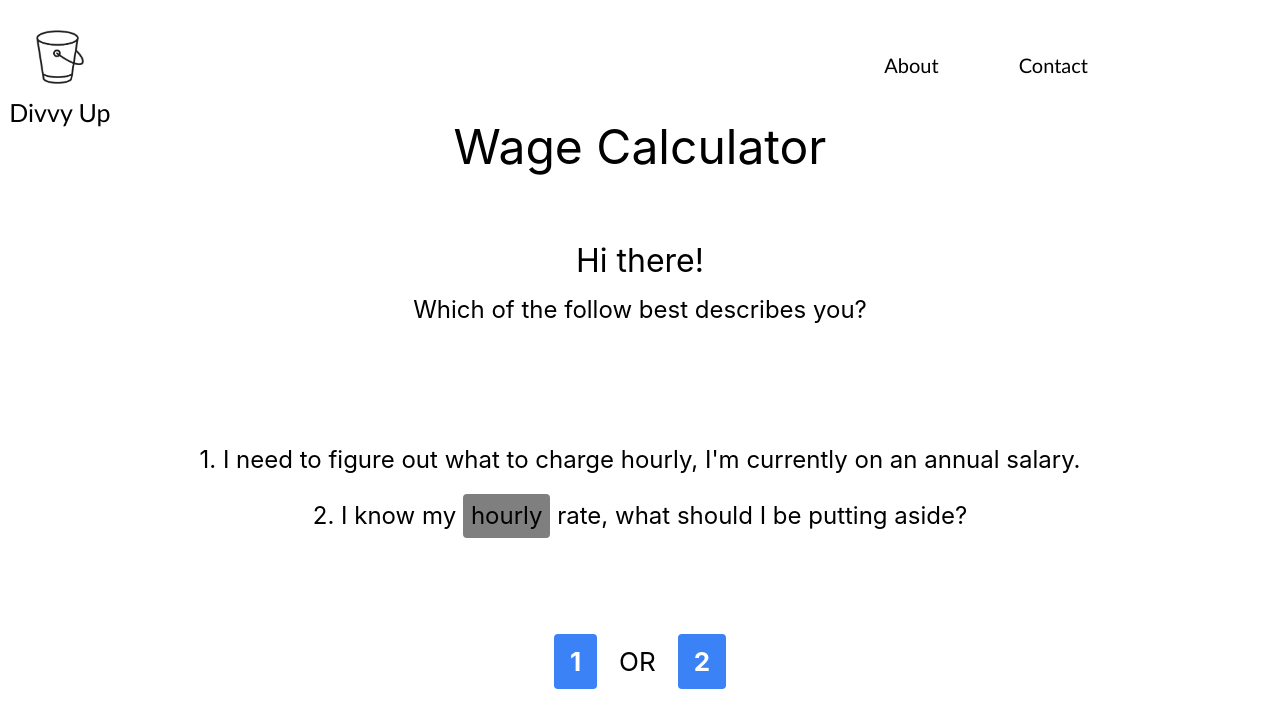
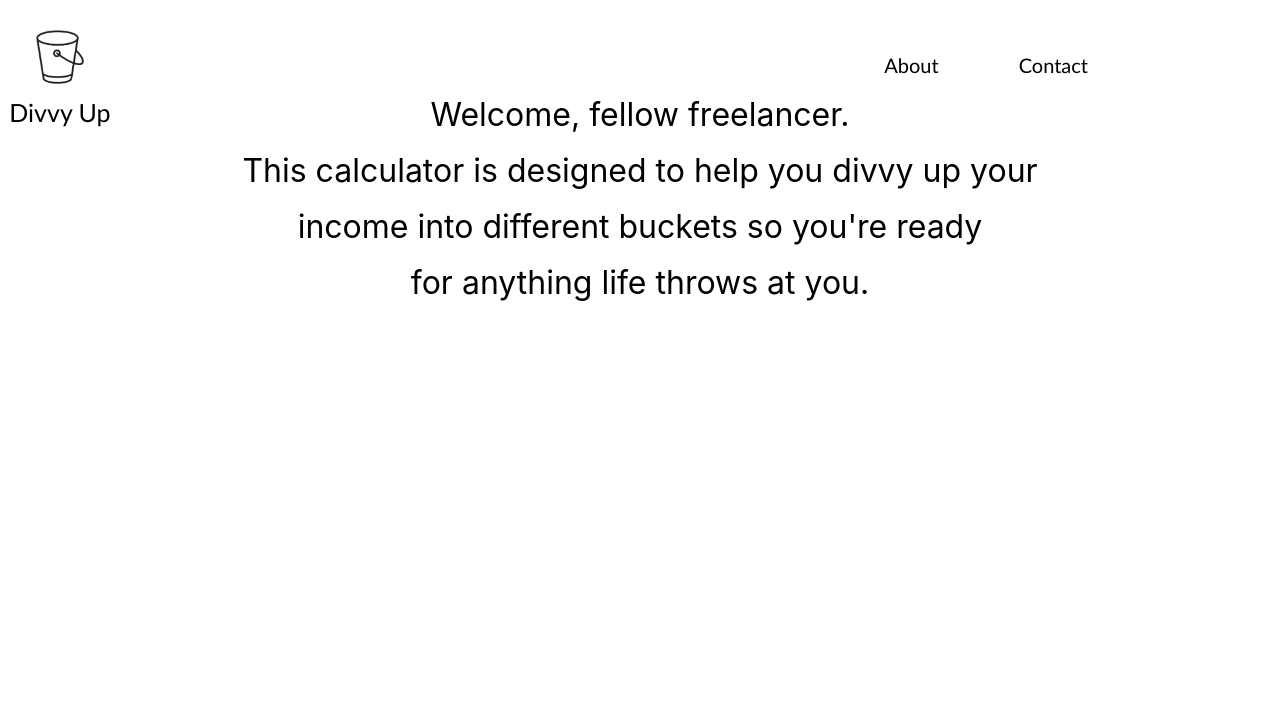
Before and after one commit to martinwheeler/wage-calculator, a React (Create React App) app: page / in a window 1280 px wide. Shown: the top 728 px of the page. Built offline with nearby package versions, Linux system fonts and the light colour scheme.

Commit message:
Home page layout done

```diff
--- a/package.json
+++ b/package.json
@@ -11,6 +11,7 @@
     "downshift": "^7.0.4",
     "react": "^18.2.0",
     "react-dom": "^18.2.0",
+    "react-number-format": "^5.2.2",
     "react-router-dom": "^6.9.0",
     "react-scripts": "5.0.1",
     "sass": "^1.57.1",
--- a/src/App.tsx
+++ b/src/App.tsx
@@ -1,5 +1,5 @@
 import "./App.css";
-import Select from "./Select";
+import Select from "./Components/Select/select";
 import TypingEffect from "./Components/TypingEffect";
 import { Routes, Link, Route, useSearchParams } from "react-router-dom";
 import { ReactNode, useState } from "react";
@@ -63,7 +63,6 @@ function App() {
         element={
           <>
             <div className="App px-2">
-              <div className="title mt-2 sm:mt-6">Wage Calculator</div>
               <Header />
               <Routes>
                 <Route path="/" element={<WelcomeMessage />} />
--- a/src/Components/Button/button.tsx
+++ b/src/Components/Button/button.tsx
@@ -1,5 +1,5 @@
 export const Button = ({ children }: { children: React.ReactNode }) => (
-    <button className="bg-blue-500 hover:bg-blue-700 text-white font-bold py-0.5 px-1 rounded">
+    <button className="bg-blue-400 hover:bg-blue-500 text-white font-semibold py-0.5 px-1 rounded">
         {children}
     </button>
 );
--- a/src/Components/FadeIn/fade-in.tsx
+++ b/src/Components/FadeIn/fade-in.tsx
@@ -3,7 +3,7 @@ import { ReactNode } from "react";
 export const FadeIn = ({
     children,
     className,
-    delay = "4.5s",
+    delay = "6.5s",
     duration = "0.5s",
     ...props
 }: {
--- /dev/null
+++ b/src/Components/Select/select.tsx
@@ -0,0 +1,86 @@
+import Downshift, { useSelect } from "downshift";
+import cx from "classnames";
+import { useEffect, useRef } from "react";
+import './select.scss'
+
+interface Props {
+    items: { value: string }[];
+    onChange: (item: any) => void;
+}
+
+const Select = ({ items, onChange }: Props) => {
+    const mounted = useRef(false);
+    const toggleButtonRef = useRef();
+
+    const itemToString = (i: any) => (i ? i.value : "");
+    const {
+        isOpen,
+        selectedItem,
+        getToggleButtonProps,
+        getMenuProps,
+        highlightedIndex,
+        getItemProps,
+    } = useSelect({
+        items,
+        itemToString,
+    });
+
+    useEffect(() => {
+        onChange(selectedItem?.value || "hour");
+    }, [selectedItem, onChange]);
+
+    useEffect(() => {
+        mounted.current = true;
+
+        if (mounted.current) {
+            console.log(toggleButtonRef.current);
+        }
+    }, []);
+
+    // TODO:
+    // Measure the width of the text and set the width of the menu to that
+    // so that the menu doesn't jump around when the text changes
+
+    return (
+        <div
+            className="inline-flex flex-col"
+            onClick={(e) => {
+                e.preventDefault();
+                e.stopPropagation();
+            }}
+        >
+            <span
+                {...getToggleButtonProps()}
+                className={cx(
+                    "bg-black/50 rounded py-0.25 px-0.5 cursor-pointer min-w-[5rem]",
+                    {
+                        "rounded-b-none": isOpen,
+                    }
+                )}
+            >
+                <span>{selectedItem ? selectedItem.value : "hour"}</span>
+            </span>
+
+            <div className="inline relative">
+                {isOpen && (
+                    <ul {...getMenuProps()} className="absolute bg-black/90 rounded-b">
+                        {items.map((item, index) => (
+                            <li
+                                className={cx("py-0.25 px-0.5 cursor-pointer", {
+                                    "bg-blue-100": highlightedIndex === index,
+                                    "font-bold": selectedItem === item,
+                                })}
+                                key={`${item.value}${index}`}
+                                {...getItemProps({ item, index })}
+                            >
+                                <span>{item.value}</span>
+                            </li>
+                        ))}
+                    </ul>
+                )}
+            </div>
+        </div>
+    );
+};
+
+export default Select;
--- a/src/Components/TypingEffect.tsx
+++ b/src/Components/TypingEffect.tsx
@@ -16,7 +16,7 @@ interface Props {
 
 const TypingEffect = ({
   children,
-  typingSpeed = 60,
+  typingSpeed = 35,
   initialDelay = 5250,
   element = "p",
 }: Props) => {
--- /dev/null
+++ b/src/Components/WelcomeMessage/welcome-message.scss
@@ -0,0 +1,20 @@
+.welcome-input {
+    max-width: 150px;
+    color: black;
+    border-bottom: solid;
+    border-bottom-width: 2px;
+    text-align: center;
+    outline: none;
+}
+
+
+input::-webkit-outer-spin-button,
+input::-webkit-inner-spin-button {
+    -webkit-appearance: none;
+    margin: 0;
+}
+
+/* Firefox */
+input[type=number] {
+    -moz-appearance: textfield;
+}
--- a/src/Components/WelcomeMessage/welcome-message.tsx
+++ b/src/Components/WelcomeMessage/welcome-message.tsx
@@ -4,39 +4,71 @@ import TypingEffect from "../TypingEffect";
 import { Link } from "react-router-dom";
 import { FadeIn } from "../FadeIn/fade-in"
 import { Button } from "../Button/button"
-import Select from "../../Select";
+import Select from "../Select/select";
+import './welcome-message.scss'
+import { NumericFormat } from 'react-number-format';
+
 
 export const WelcomeMessage = () => {
-    const [rateValue, setRateValue] = useState("hourly" as string);
+    const [rateValue, setRateValue] = useState("hour" as string);
 
     return (
         <TypingEffectProvider>
             <div className="mb-2 sm:mb-6">
-                <TypingEffect element="h1">Hi there!</TypingEffect>
+                <TypingEffect element="h1">
+                    Welcome, fellow freelancer.
+                </TypingEffect>
                 <br />
-                <TypingEffect element="h2">
-                    Which of the follow best describes you?
+                <TypingEffect element="h1">
+                    This calculator is designed to help you divvy up your
+                </TypingEffect>
+                <br />
+                <TypingEffect element="h1">
+                    income into different buckets so you're ready
+                </TypingEffect>
+                <br />
+                <TypingEffect element="h1">
+                    for anything life throws at you.
+                </TypingEffect>
+                <br />
+                <TypingEffect element="h5">
+                    (tax, super, sick days and even a quick vaycay)
                 </TypingEffect>
             </div>
             <FadeIn className="answer">
-                1. I need to figure out what to charge hourly, I'm currently on an
-                annual salary.
-            </FadeIn>
-            <FadeIn className="answer z-10">
-                2. I know my{" "}
+                I charge {" "}
+                <NumericFormat
+                    className='welcome-input'
+                    value={0}
+                    thousandSeparator=","
+                    prefix={'$'}
+                />
+                per&nbsp;{" "}
                 <Select
-                    items={[{ value: "hourly" }, { value: "daily" }]}
+                    items={[{ value: "hour" }, { value: "day" }]}
                     onChange={setRateValue}
-                />{" "}
-                rate, what should I be putting aside?
+                />
+                &nbsp; and work {" "}
+                <NumericFormat
+                    className='welcome-input'
+                    value={0}
+                    thousandSeparator=","
+                    prefix={'$'}
+                />
+                {" "} &nbsp;
+                <Select
+                    items={[{ value: "hour" }, { value: "day" }]}
+                    onChange={setRateValue}
+                />&nbsp; per&nbsp;{" "}
+                <Select
+                    items={[{ value: "hour" }, { value: "day" }]}
+                    onChange={setRateValue}
+                />
             </FadeIn>
             <FadeIn className="mt-2 sm:mt-6 mb-2 sm:mb-6">
-                <Link to="/step/1">
-                    <Button>1</Button>
-                </Link>
-                &nbsp;&nbsp;&nbsp;OR&nbsp;&nbsp;&nbsp;
+                {/* &nbsp;&nbsp;&nbsp;OR&nbsp;&nbsp;&nbsp; */}
                 <Link to={`/step/2?rate=${rateValue}`}>
-                    <Button>2</Button>
+                    <Button>Divvy Up</Button>
                 </Link>
             </FadeIn>
         </TypingEffectProvider>
--- a/src/Select.tsx
+++ /dev/null
@@ -1,85 +0,0 @@
-import Downshift, { useSelect } from "downshift";
-import cx from "classnames";
-import { useEffect, useRef } from "react";
-
-interface Props {
-  items: { value: string }[];
-  onChange: (item: any) => void;
-}
-
-const Select = ({ items, onChange }: Props) => {
-  const mounted = useRef(false);
-  const toggleButtonRef = useRef();
-
-  const itemToString = (i: any) => (i ? i.value : "");
-  const {
-    isOpen,
-    selectedItem,
-    getToggleButtonProps,
-    getMenuProps,
-    highlightedIndex,
-    getItemProps,
-  } = useSelect({
-    items,
-    itemToString,
-  });
-
-  useEffect(() => {
-    onChange(selectedItem?.value || "hourly");
-  }, [selectedItem, onChange]);
-
-  useEffect(() => {
-    mounted.current = true;
-
-    if (mounted.current) {
-      console.log(toggleButtonRef.current);
-    }
-  }, []);
-
-  // TODO:
-  // Measure the width of the text and set the width of the menu to that
-  // so that the menu doesn't jump around when the text changes
-
-  return (
-    <div
-      className="inline-flex flex-col"
-      onClick={(e) => {
-        e.preventDefault();
-        e.stopPropagation();
-      }}
-    >
-      <span
-        {...getToggleButtonProps()}
-        className={cx(
-          "bg-black/50 rounded py-0.25 px-0.5 cursor-pointer min-w-[5rem]",
-          {
-            "rounded-b-none": isOpen,
-          }
-        )}
-      >
-        <span>{selectedItem ? selectedItem.value : "hourly"}</span>
-      </span>
-
-      <div className="inline relative">
-        {isOpen && (
-          <ul {...getMenuProps()} className="absolute bg-black/90 rounded-b">
-            {items.map((item, index) => (
-              <li
-                className={cx("py-0.25 px-0.5 cursor-pointer", {
-                  "bg-blue-100": highlightedIndex === index,
-                  "font-bold": selectedItem === item,
-                })}
-                key={`${item.value}${index}`}
-                {...getItemProps({ item, index })}
-              >
-                <span>{item.value}</span>
-              </li>
-            ))}
-          </ul>
-        )}
-      </div>
-    </div>
-  );
-};
-
-export default Select;
```
Also changed, not shown: src/Components/Select/select.scss (added), 2 other files (tests, documents, lock files or other folders).
